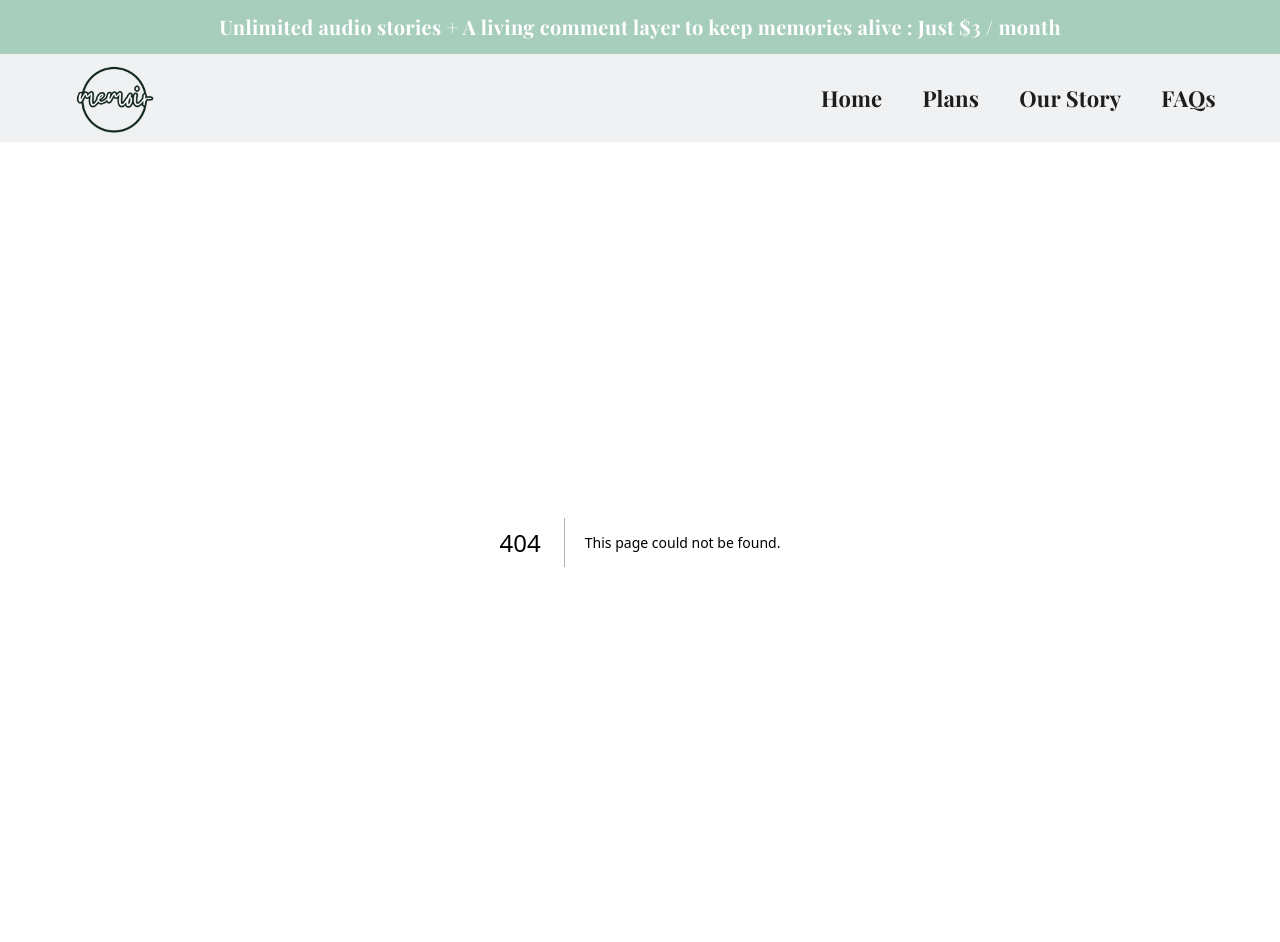
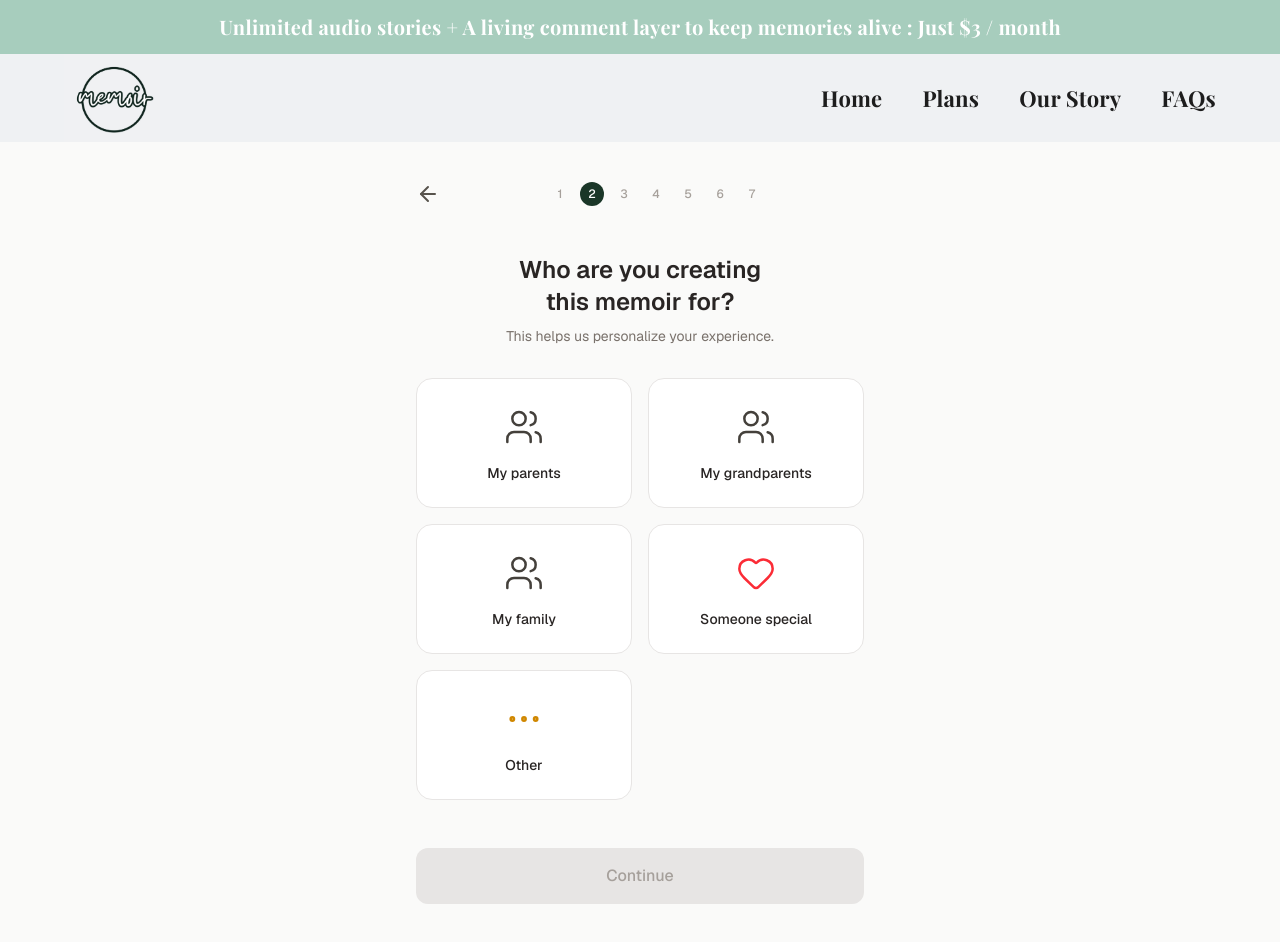
Before and after one commit to ahmadakram7018-a11y/memoir-frontend, a Next.js app in the folder frontend/: page /who_is_this_for in a window 1280 px wide. Before the commit this address had no page. Built offline with nearby package versions, Linux system fonts and the light colour scheme.

Commit message:
File name changed

```diff
--- /dev/null
+++ b/frontend/app/who_is_this_for/page.tsx
@@ -0,0 +1,5 @@
+import Who_is_this_for from "@/components/onboarding/Who_is_this_for";
+
+export default function Page() {
+  return <Who_is_this_for/>;
+}
```
